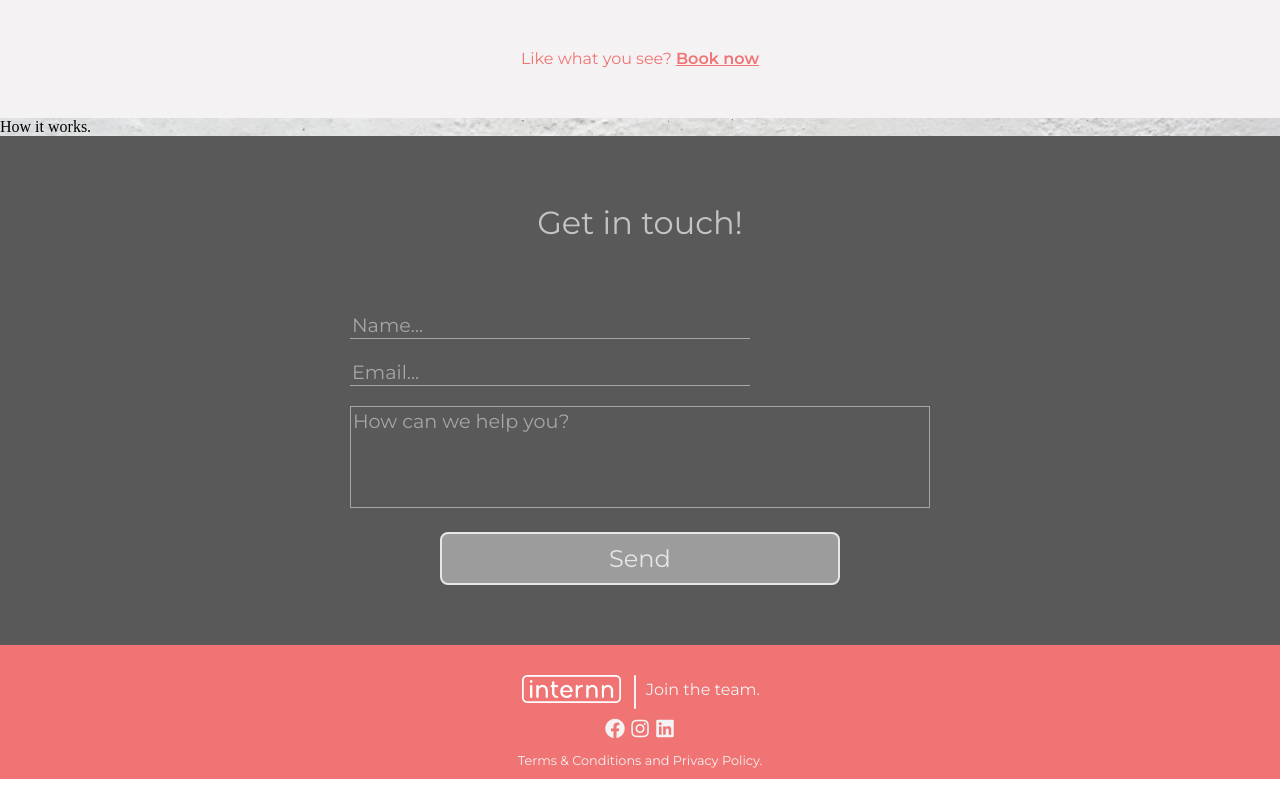
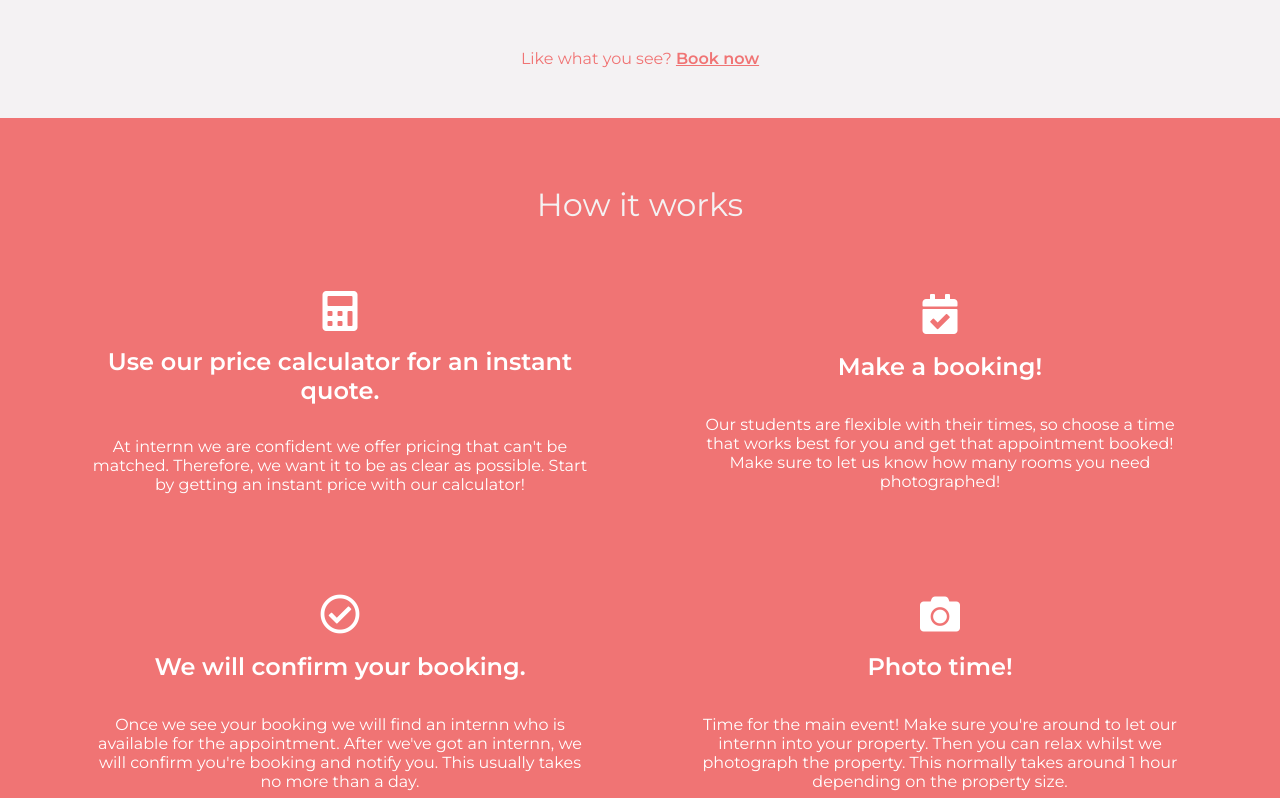
Before and after one commit to SamKelsey/internn-react-app, a React (Create React App) app: page / in a window 1280 px wide. Shown: the part 1822-2620 px from the top of the page. Built offline with nearby package versions, Linux system fonts and the light colour scheme.

Commit message:
added how it works section

```diff
--- a/src/components/Card/card.css
+++ b/src/components/Card/card.css
@@ -10,6 +10,7 @@
       -ms-flex-pack: space-evenly;
           justify-content: space-evenly;
   font-family: "Montserrat", sans-serif;
+  text-align: center;
   color: white;
   border-radius: 10px;
   -webkit-transition: all 0.3s;
--- a/src/components/Card/card.scss
+++ b/src/components/Card/card.scss
@@ -5,6 +5,7 @@
   flex-direction: column;
   justify-content: space-evenly;
   font-family: "Montserrat", sans-serif;
+  text-align: center;
   color: white;
   border-radius: 10px;
   transition: all 0.3s;
--- a/src/components/HowItWorks/HowItWorks.jsx
+++ b/src/components/HowItWorks/HowItWorks.jsx
@@ -1,7 +1,50 @@
 import React from "react";
+import Card from "../Card/Card";
+import "./howItWorks.css";
+const HowItWorks = () => {
+  const infoList = [
+    {
+      icon: "fas fa-calculator",
+      title: "Use our price calculator for an instant quote.",
+      body: "At internn we are confident we offer pricing that can't be matched. Therefore, we want it to be as clear as possible. Start by getting an instant price with our calculator!",
+    },
+    {
+      icon: "fas fa-calendar-check",
+      title: "Make a booking!",
+      body: "Our students are flexible with their times, so choose a time that works best for you and get that appointment booked! Make sure to let us know how many rooms you need photographed!",
+    },
+    {
+      icon: "far fa-check-circle",
+      title: "We will confirm your booking.",
+      body: "Once we see your booking we will find an internn who is available for the appointment. After we've got an internn, we will confirm you're booking and notify you. This usually takes no more than a day.",
+    },
+    {
+      icon: "fas fa-camera",
+      title: "Photo time!",
+      body: "Time for the main event! Make sure you're around to let our internn into your property. Then you can relax whilst we photograph the property. This normally takes around 1 hour depending on the property size.",
+    },
+    {
+      icon: "far fa-envelope",
+      title: "Receive your photos!",
+      body: "We will be hard at work behind the scenes, fine tuning your photos. Once finished, we will deliver them to you digitally via email. Keep an eye on your inbox! This usually takes no more than 7 days from the photoshoot.",
+    },
+    {
+      icon: "far fa-question-circle",
+      title: "Got questions?",
+      body: "We are always here to help. If you've got any questions at all about how we work or just a general enquiry then please don't hesitate to get in touch via our contact form. We would love to hear from you!",
+    },
+  ];
 
-const HowItWorks = () => {
-  return <div>How it works.</div>;
+  return (
+    <div className="section-how-it-works">
+      <h2>How it works</h2>
+      <div className="about-cards">
+        {infoList.map(({ icon, title, body }) => (
+          <Card icon={icon} title={title} body={body} height={250} />
+        ))}
+      </div>
+    </div>
+  );
 };
 
 export default HowItWorks;
--- /dev/null
+++ b/src/components/HowItWorks/howItWorks.css
@@ -0,0 +1,23 @@
+.section-how-it-works {
+  background-color: #f07474;
+  text-align: center;
+  padding: 40px;
+  color: #f4f2f3;
+}
+
+.section-how-it-works > h2 {
+  font-family: "Montserrat", sans-serif;
+  font-weight: lighter;
+  font-size: 2rem;
+}
+
+.section-how-it-works .about-cards {
+  display: -webkit-box;
+  display: -ms-flexbox;
+  display: flex;
+  -ms-flex-wrap: wrap;
+      flex-wrap: wrap;
+  -ms-flex-pack: distribute;
+      justify-content: space-around;
+}
+/*# sourceMappingURL=howItWorks.css.map */
--- /dev/null
+++ b/src/components/HowItWorks/howItWorks.scss
@@ -0,0 +1,20 @@
+@import "../styleVariables";
+
+.section-how-it-works {
+  background-color: $sigRed;
+  text-align: center;
+  padding: 40px;
+  color: $sigWhite;
+
+  > h2 {
+    font-family: "Montserrat", sans-serif;
+    font-weight: lighter;
+    font-size: 2rem;
+  }
+
+  .about-cards {
+    display: flex;
+    flex-wrap: wrap;
+    justify-content: space-around;
+  }
+}
```
Also changed, not shown: 2 other files (tests, documents, lock files or other folders).
